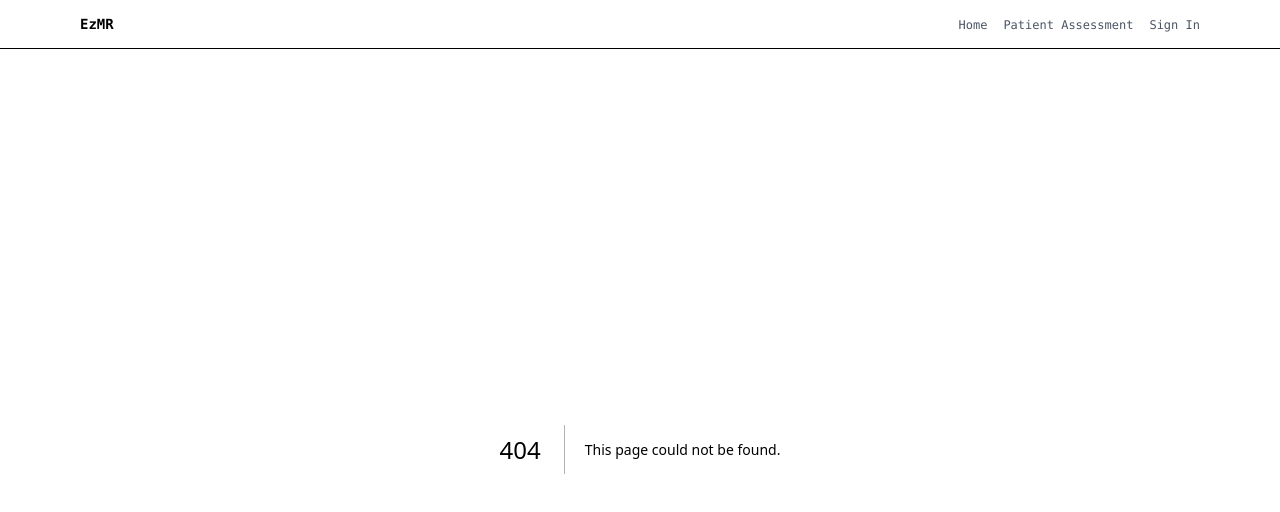
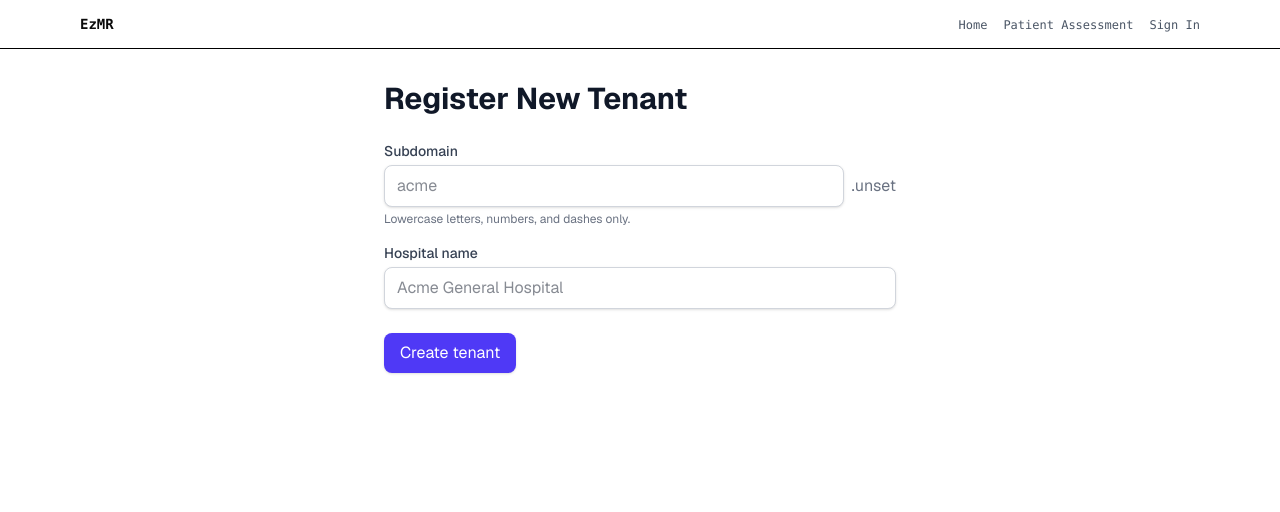
Before and after one commit to Pudging/EzMR_HackGT, a Next.js app: page /admin/tenants/new in a window 1280 px wide. Before the commit this address had no page. Shown: the top 512 px of the page. Built offline with nearby package versions, Linux system fonts and the light colour scheme; no server answers.

Commit message:
multi tenant

```diff
--- /dev/null
+++ b/src/app/admin/tenants/new/page.tsx
@@ -0,0 +1,121 @@
+import { redirect } from "next/navigation";
+import { db } from "@/server/db";
+import { protocol, rootDomain } from "@/lib/domain";
+import { z } from "zod";
+
+const schema = z.object({
+  subdomain: z
+    .string()
+    .min(1, "Subdomain is required")
+    .max(63, "Subdomain is too long")
+    .regex(/^[a-z0-9-]+$/i, "Use letters, numbers, and dashes only")
+    .transform((s) => s.toLowerCase()),
+  hospitalName: z
+    .string()
+    .min(1, "Hospital name is required")
+    .max(200, "Hospital name is too long"),
+});
+
+async function createTenant(formData: FormData) {
+  "use server";
+
+  const parsed = schema.safeParse({
+    subdomain: formData.get("subdomain"),
+    hospitalName: formData.get("hospitalName"),
+  });
+
+  if (!parsed.success) {
+    const first = parsed.error.issues[0]?.message ?? "Invalid input";
+    redirect(`/admin/tenants/new?error=${encodeURIComponent(first)}`);
+  }
+
+  const { subdomain, hospitalName } = parsed.data;
+
+  const existing = await db.tenant.findUnique({ where: { subdomain } });
+  if (existing) {
+    redirect(
+      `/admin/tenants/new?error=${encodeURIComponent("Subdomain already exists")}`,
+    );
+  }
+
+  await db.tenant.create({ data: { subdomain, hospitalName } });
+
+  redirect(`${protocol}://${subdomain}.${rootDomain}`);
+}
+
+export default async function NewTenantPage({
+  searchParams,
+}: {
+  searchParams: Promise<{ error?: string }>;
+}) {
+  const { error } = await searchParams;
+
+  return (
+    <main className="min-h-screen bg-white dark:bg-gray-950">
+      <div className="mx-auto max-w-xl p-8">
+        <h1 className="mb-6 text-3xl font-bold text-gray-900 dark:text-white">
+          Register New Tenant
+        </h1>
+
+        {error ? (
+          <div className="mb-4 rounded-md border border-red-300 bg-red-50 p-3 text-red-700 dark:border-red-800 dark:bg-red-950/50 dark:text-red-300">
+            {error}
+          </div>
+        ) : null}
+
+        <form action={createTenant} className="space-y-4">
+          <div>
+            <label
+              htmlFor="subdomain"
+              className="mb-1 block text-sm font-medium text-gray-700 dark:text-gray-300"
+            >
+              Subdomain
+            </label>
+            <div className="flex items-center gap-2">
+              <input
+                id="subdomain"
+                name="subdomain"
+                type="text"
+                required
+                placeholder="acme"
+                className="w-full rounded-md border border-gray-300 bg-white px-3 py-2 text-gray-900 shadow-sm outline-none focus:border-indigo-500 focus:ring-1 focus:ring-indigo-500 dark:border-gray-800 dark:bg-gray-900 dark:text-gray-100"
+              />
+              <span className="text-gray-500 dark:text-gray-400">
+                .{rootDomain}
+              </span>
+            </div>
+            <p className="mt-1 text-xs text-gray-500 dark:text-gray-400">
+              Lowercase letters, numbers, and dashes only.
+            </p>
+          </div>
+
+          <div>
+            <label
+              htmlFor="hospitalName"
+              className="mb-1 block text-sm font-medium text-gray-700 dark:text-gray-300"
+            >
+              Hospital name
+            </label>
+            <input
+              id="hospitalName"
+              name="hospitalName"
+              type="text"
+              required
+              placeholder="Acme General Hospital"
+              className="w-full rounded-md border border-gray-300 bg-white px-3 py-2 text-gray-900 shadow-sm outline-none focus:border-indigo-500 focus:ring-1 focus:ring-indigo-500 dark:border-gray-800 dark:bg-gray-900 dark:text-gray-100"
+            />
+          </div>
+
+          <div className="pt-2">
+            <button
+              type="submit"
+              className="inline-flex items-center rounded-md bg-indigo-600 px-4 py-2 text-white shadow hover:bg-indigo-700 focus:ring-2 focus:ring-indigo-500 focus:ring-offset-2 focus:outline-none dark:focus:ring-offset-gray-900"
+            >
+              Create tenant
+            </button>
+          </div>
+        </form>
+      </div>
+    </main>
+  );
+}
--- a/src/app/page.tsx
+++ b/src/app/page.tsx
@@ -3,9 +3,11 @@ import { auth } from "@/server/auth";
 import { UserNav } from "@/components/auth/user-nav";
 import { Button } from "@/components/ui/button";
 import { Sparkles } from "lucide-react";
+import { getCurrentTenant } from "@/lib/tenant";
 
 export default async function HomePage() {
   const session = await auth();
+  const tenant = await getCurrentTenant();
 
   return (
     <main className="min-h-screen bg-gradient-to-br from-blue-50 via-indigo-50 to-purple-50 dark:from-gray-900 dark:via-blue-900 dark:to-indigo-900">
@@ -35,7 +37,7 @@ export default async function HomePage() {
           <h1 className="mb-6 text-6xl font-extrabold tracking-tight text-gray-900 dark:text-white">
             Welcome to{" "}
             <span className="bg-gradient-to-r from-blue-600 to-indigo-600 bg-clip-text text-transparent">
-              EzMR
+              {tenant?.hospitalName ?? "EzMR"}
             </span>
           </h1>
 
--- /dev/null
+++ b/src/lib/domain.ts
@@ -0,0 +1,33 @@
+export const protocol =
+  process.env.NODE_ENV === "production" ? "https" : "http";
+
+export const rootDomain =
+  process.env.NEXT_PUBLIC_ROOT_DOMAIN ?? "localhost:3000";
+
+export function getHostnameFromHostHeader(hostHeader: string | null): string {
+  const host = hostHeader ?? "";
+  return host.split(":")[0] ?? "";
+}
+
+export function extractSubdomainFromHostname(hostname: string): string | null {
+  const rootDomainBase = rootDomain.split(":")[0];
+
+  // localhost dev: support foo.localhost and foo.localhost:3000
+  if (hostname.includes("localhost")) {
+    const parts = hostname.split(".");
+    if (parts.length > 1 && parts[0] !== "localhost") {
+      return parts[0] ?? null;
+    }
+    return null;
+  }
+
+  if (
+    hostname !== rootDomainBase &&
+    hostname !== `www.${rootDomainBase}` &&
+    hostname.endsWith(`.${rootDomainBase}`)
+  ) {
+    return hostname.replace(`.${rootDomainBase}`, "");
+  }
+
+  return null;
+}
--- /dev/null
+++ b/src/lib/tenant.ts
@@ -0,0 +1,21 @@
+import { headers } from "next/headers";
+import { db } from "@/server/db";
+import {
+  extractSubdomainFromHostname,
+  getHostnameFromHostHeader,
+} from "@/lib/domain";
+
+export async function getCurrentTenant() {
+  const hostHeader = (await headers()).get("host");
+  const hostname = getHostnameFromHostHeader(hostHeader);
+  const subdomain = extractSubdomainFromHostname(hostname);
+
+  if (!subdomain) return null;
+
+  const tenant = await db.tenant.findUnique({
+    where: { subdomain },
+    select: { id: true, subdomain: true, hospitalName: true },
+  });
+
+  return tenant ?? null;
+}
```
Also changed, not shown: 1 other file (tests, documents, lock files or other folders).
